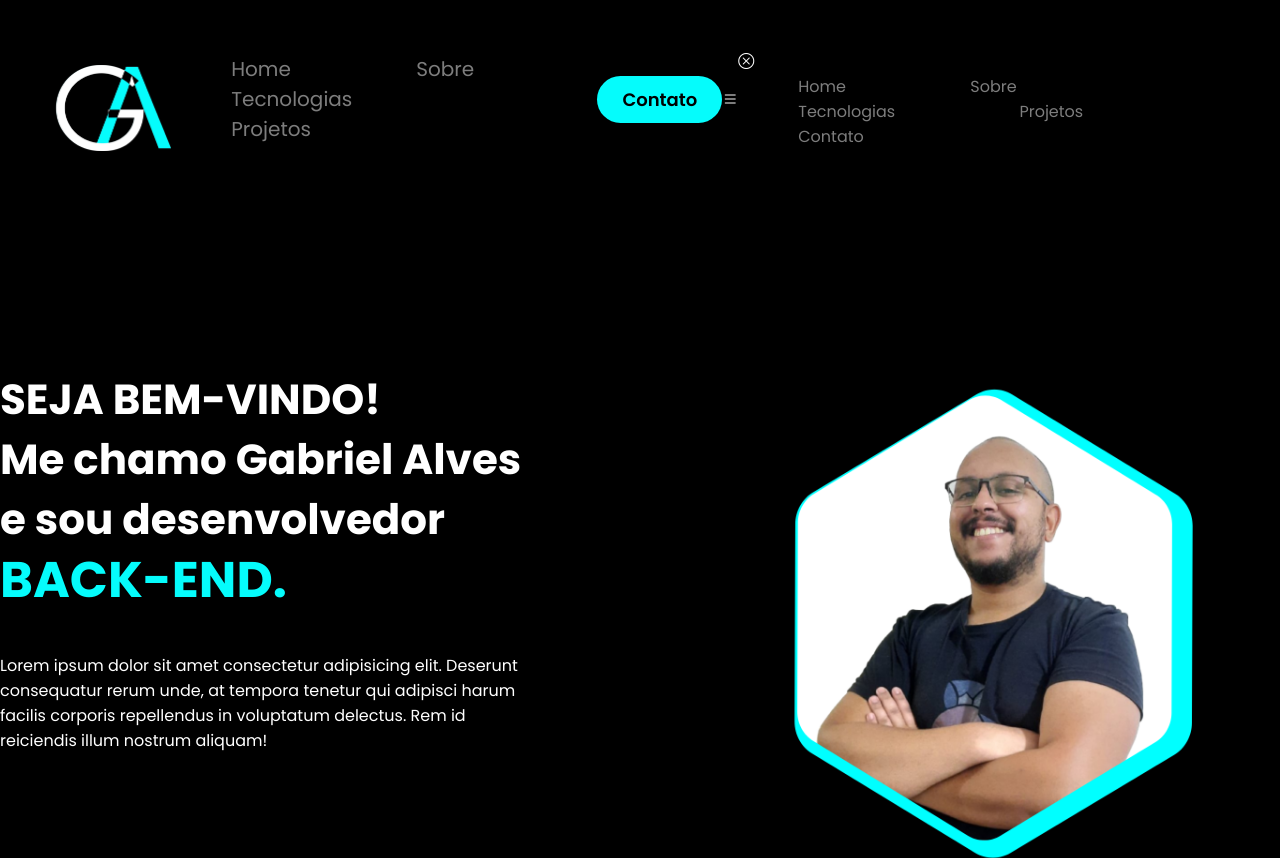
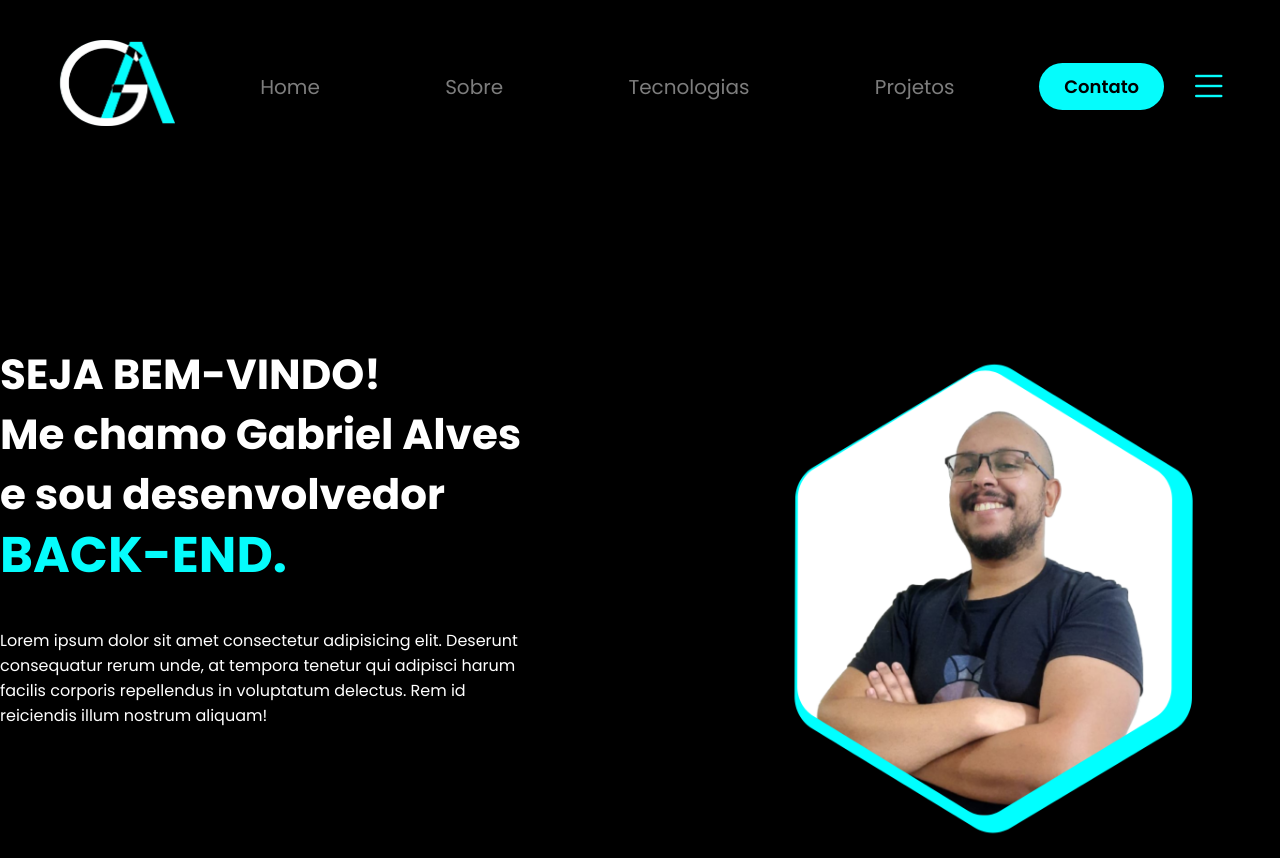
Before and after one commit to Gabriel-Alves-TI/gabriel-alves-ti.github.io, a plain HTML site: page index.html in a window 1280 px wide. Shown: the top 858 px of the page. Drawn offline with nearby package versions, Linux system fonts and the light colour scheme; a script that the page names is missing.

Commit message:
Update styles.css

```diff
--- a/styles.css
+++ b/styles.css
@@ -94,18 +94,83 @@ header nav ul{
   list-style-type: none;
 }
 
-header nav ul li{
+header nav.menu-desktop ul li{
   display: inline-block;
   padding: 0 60px;
 }
 
-header nav ul li:hover{
+header nav.menu-desktop ul li:hover{
   text-shadow: 1px 1px 2px black, 0 0 25px white, 0 0 5px #7d7d7d;
 }
 
 header .interface .logo img{
   margin-left: -60px;
   zoom: 3;
+}
+
+/* ESTILO DO MENU MOBILE */
+.btn-abrir-menu i{
+  color: rgb(5, 252, 252);
+  font-size: 40px;
+}
+
+.menu-mobile{
+  background-color: #000;
+  height: 100vh;
+  position: fixed;
+  top: 0;
+  right: 0;
+  z-index: 99999;
+  width: 0%;
+  overflow: hidden;
+  transition: .5s;
+}
+
+.menu-mobile.abrir-menu{
+  width: 70%;
+}
+
+.menu-mobile.abrir-menu ~ overlay-menu{
+  display: block;
+}
+
+.menu-mobile .btn-fechar{
+  padding: 20px 4%;
+}
+
+.menu-mobile .btn-fechar i{
+  color: rgb(5, 252, 252);
+  font-size: 30px;
+}
+
+.menu-mobile nav ul{
+  text-align: right;
+}
+
+.menu-mobile nav ul li a{
+  color: #fff;
+  font-size: 20px;
+  font-weight: 300;
+  padding: 20px 8%;
+  width: 80%;
+  margin-right: 20px;
+  margin-top: 20px;
+}
+
+.menu-mobile nav ul li a:hover{
+  background-color: rgb(5, 252, 252);
+  color: #000;
+}
+
+.overlay-menu{
+  background-color: #00000060;
+  width: 100%;
+  height: 100%;
+  position: fixed;
+  top: 0;
+  left: 0;
+  z-index: 88888;
+  display: none;
 }
 
 /* ESTILO DO TOPO DO SITE */
```
